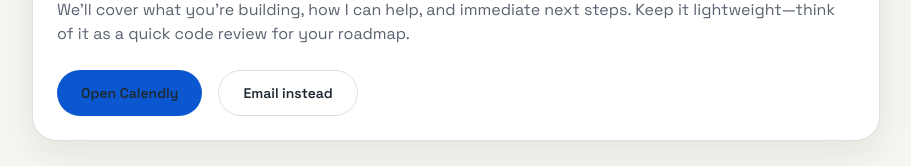
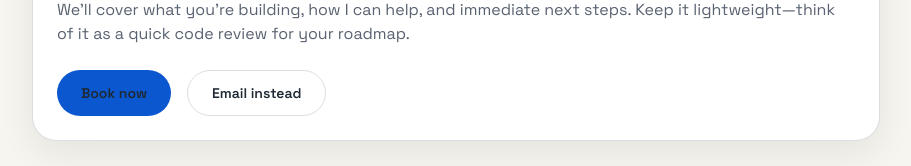
Before and after one commit to lordboba/txdev, a Next.js app in the folder personal-website/: page /schedule-a-call in a window 1280 px wide. Shown: the part 237-403 px from the top of the page, without its empty margins (184-1095 px from the left). Built offline with nearby package versions, Linux system fonts and the light colour scheme.

Commit message:
Remove extra tabs + add calendly direct embeds

```diff
--- a/personal-website/app/page.tsx
+++ b/personal-website/app/page.tsx
@@ -10,9 +10,6 @@ import {
 
 const navLinks = [
   { label: "About", href: "#about" },
-  { label: "Experience", href: "#experience" },
-  { label: "Projects", href: "#projects" },
-  { label: "Writing", href: "#writing" },
   { label: "Past Experience", href: "/past-experience" },
   { label: "Schedule a Call", href: "/schedule-a-call" },
 ];
--- a/personal-website/app/schedule-a-call/page.tsx
+++ b/personal-website/app/schedule-a-call/page.tsx
@@ -9,6 +9,7 @@ export const metadata: Metadata = {
 };
 
 const CALENDLY_URL = "https://calendly.com/yxiao1717/glitch-dev-team-officer-interview";
+const CALENDLY_EMBED_URL = `${CALENDLY_URL}?embed_domain=tylerxiao.com&embed_type=Inline`;
 
 export default function ScheduleCallPage() {
   return (
@@ -31,12 +32,10 @@ export default function ScheduleCallPage() {
         </p>
         <div className="mt-6 flex flex-wrap gap-4">
           <Link
-            href={CALENDLY_URL}
-            target="_blank"
-            rel="noreferrer"
+            href="#calendly"
             className="inline-flex items-center justify-center rounded-full bg-primary px-6 py-3 text-sm font-semibold text-white transition hover:bg-primary/90"
           >
-            Open Calendly
+            Book now
           </Link>
           <Link
             href="mailto:tylerxiao@ucla.edu"
@@ -46,7 +45,14 @@ export default function ScheduleCallPage() {
           </Link>
         </div>
       </header>
-
+      <section id="calendly" className="pane overflow-hidden p-0">
+        <iframe
+          src={CALENDLY_EMBED_URL}
+          title="Schedule a call with Tyler Xiao"
+          className="h-[900px] w-full"
+          frameBorder="0"
+        />
+      </section>
       <section className="grid gap-6 lg:grid-cols-[minmax(0,1fr)_minmax(0,0.9fr)]">
         <div className="pane p-6">
           <h2 className="text-2xl font-semibold">What to expect</h2>
@@ -79,6 +85,8 @@ export default function ScheduleCallPage() {
         </div>
       </section>
 
+
+
       <footer className="pane p-5 text-sm text-muted">
         Leave a short brief or NDA request in the Calendly notes—I’ll respond before the call.
       </footer>
```
